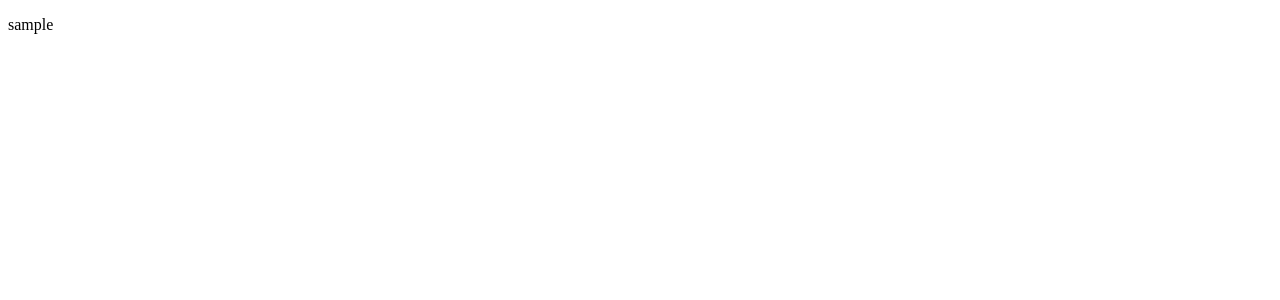
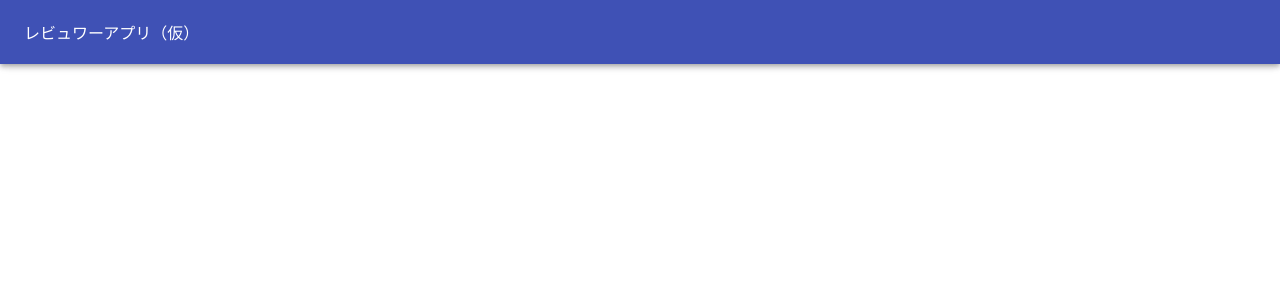
Before and after one commit to u-Hoshi/reviewer-decision-app, a React (Create React App) app: page /1/create in a window 1280 px wide. Shown: the top 300 px of the page. Built offline with nearby package versions, Linux system fonts and the light colour scheme.

Commit message:
ルーティング周りの関連ファイルを作成しました。

```diff
--- a/src/index.tsx
+++ b/src/index.tsx
@@ -1,10 +1,13 @@
-import * as React from 'react';
-import ReactDOM from 'react-dom';
-import App from './App';
+import * as React from "react";
+import ReactDOM from "react-dom";
+import { BrowserRouter } from "react-router-dom";
+import { RootRouter } from "./Route";
 
 ReactDOM.render(
   <React.StrictMode>
-    <App />
+    <BrowserRouter>
+      <RootRouter />
+    </BrowserRouter>
   </React.StrictMode>,
-  document.getElementById('root')
+  document.getElementById("root")
 );
--- /dev/null
+++ b/src/layouts/Group/index.tsx
@@ -0,0 +1,11 @@
+import { Outlet } from "react-router-dom";
+import { DashBoardHeader } from "../../templates/DashBoardHeader";
+
+export const GroupLayout = () => {
+  return (
+    <div>
+      <DashBoardHeader />
+      <Outlet />
+    </div>
+  );
+};
--- /dev/null
+++ b/src/pages/CreateGroup/index.tsx
@@ -0,0 +1,3 @@
+export const CreateGroup = () => {
+  return <div>グループ作成画面</div>;
+};
--- /dev/null
+++ b/src/pages/GroupMember/index.tsx
@@ -0,0 +1,3 @@
+export const GroupMember = () => {
+    return <div>グループメンバー画面</div>
+}
--- /dev/null
+++ b/src/pages/JoinGroup/index.tsx
@@ -0,0 +1,3 @@
+export const JoinGroup = () => {
+  return <div>グループ参加画面</div>;
+};
--- /dev/null
+++ b/src/pages/Profile/index.tsx
@@ -0,0 +1,3 @@
+export const Profile = () => {
+  return <div>プロフィール画面</div>;
+};
--- /dev/null
+++ b/src/pages/Roulette/index.tsx
@@ -0,0 +1,3 @@
+export const Roulette = () => {
+  return <div>ルーレット画面</div>;
+};
--- /dev/null
+++ b/src/templates/DashBoardHeader/index.tsx
@@ -0,0 +1,16 @@
+import { AppBar, Toolbar } from "@material-ui/core";
+import { Logo } from "../Logo";
+
+export const DashBoardHeader = () => {
+  return (
+    <AppBar>
+      <Toolbar>
+        <div>
+          <Logo />
+        </div>
+
+
+      </Toolbar>
+    </AppBar>
+  );
+};
--- /dev/null
+++ b/src/templates/Logo/index.tsx
@@ -0,0 +1,3 @@
+export const Logo = () => {
+    return <p>レビュワーアプリ（仮）</p>
+};
```
Also changed, not shown: src/Route.tsx (+10 -5 lines).
